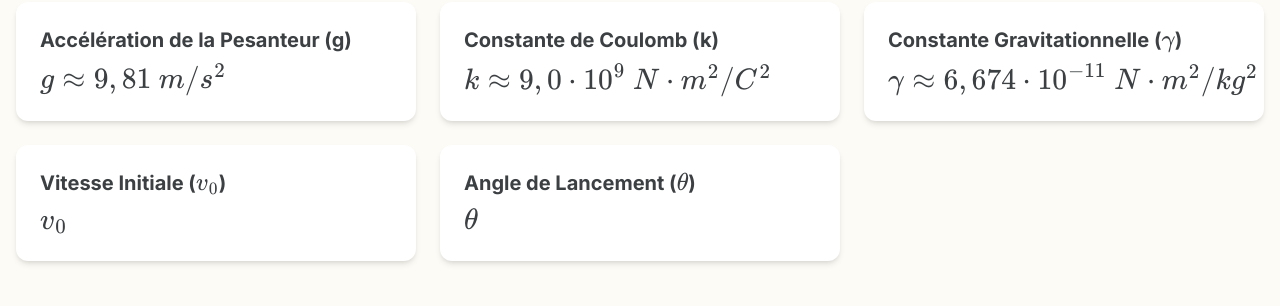
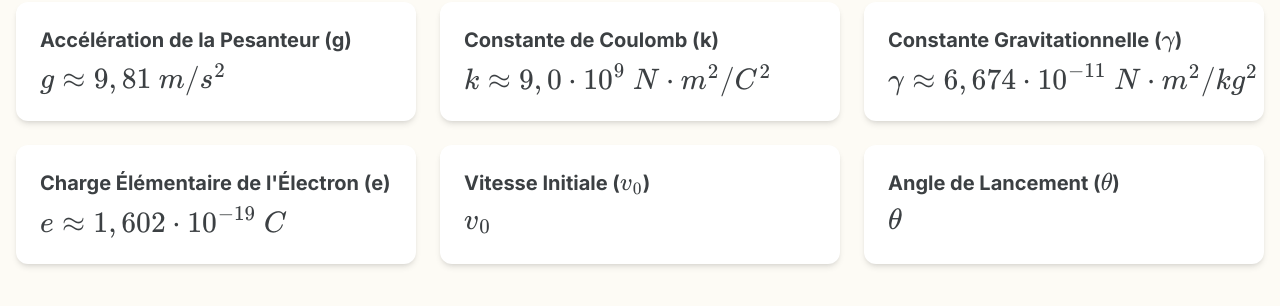
Before and after one commit to Freezer609/aide-cours, a plain HTML site: page index.html in a window 1280 px wide. Shown: the part 294-600 px from the top of the page. Drawn offline with nearby package versions, Linux system fonts and the light colour scheme.

Commit message:
Update index.html

```diff
--- a/index.html
+++ b/index.html
@@ -125,6 +125,17 @@
                         </div>
                         <div class="card-content">
                             <p>Constante universelle de la gravitation, utilisée dans la Loi de Newton et les Lois de Kepler.</p>
+                        </div>
+                    </div>
+
+                    <div class="formula-card">
+                        <div class="card-header">
+                            <h3 class="text-xl font-semibold">Charge Élémentaire de l'Électron (e)</h3>
+                            <p class="text-2xl mt-2">$e \approx 1,602 \cdot 10^{-19} \ C$</p>
+                        </div>
+                        <div class="card-content">
+                            <p>Valeur absolue de la charge d'un électron ou d'un proton.</p>
+                            <p><strong>C</strong>: Coulomb (unité de charge électrique)</p>
                         </div>
                     </div>
 
```
